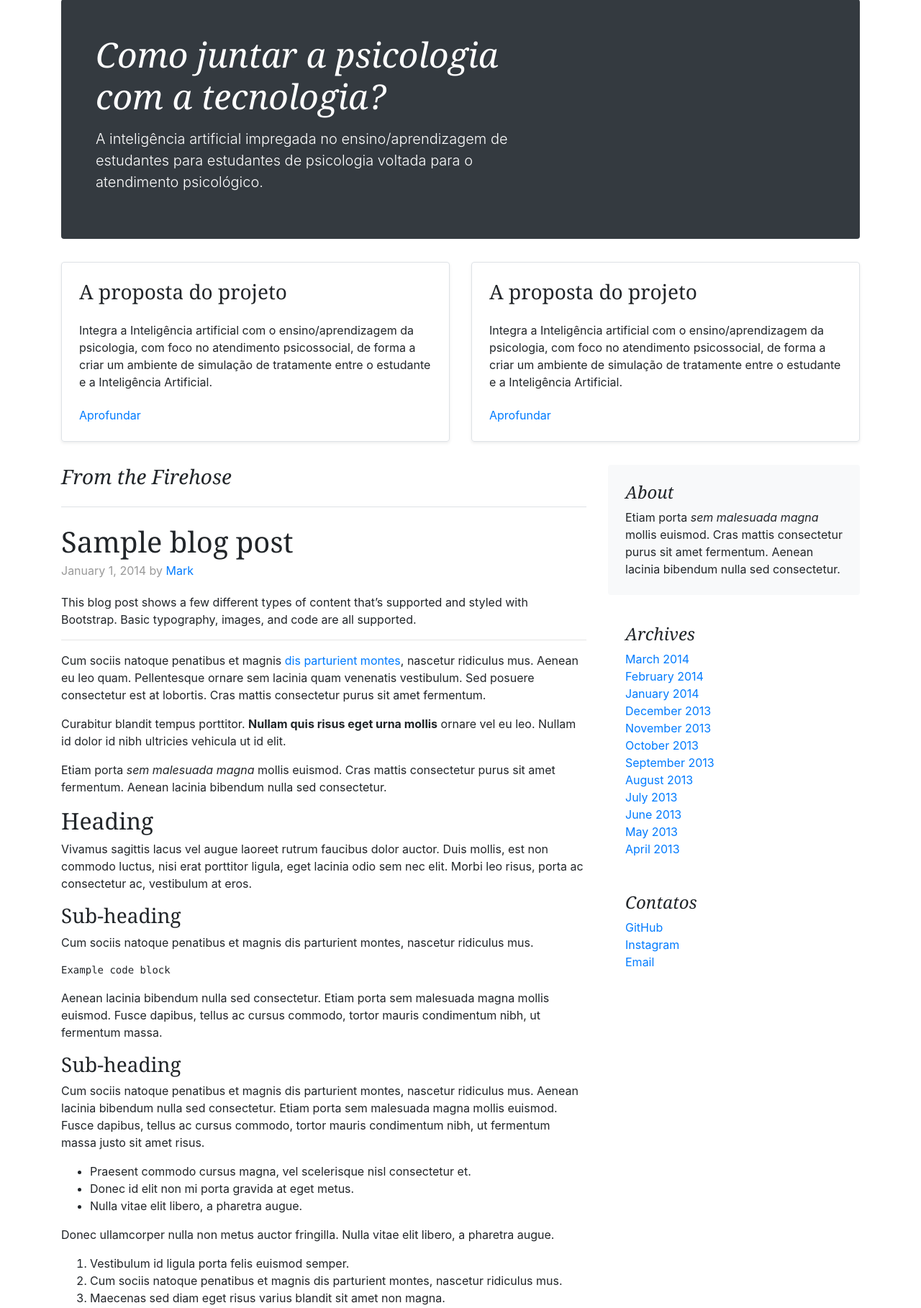
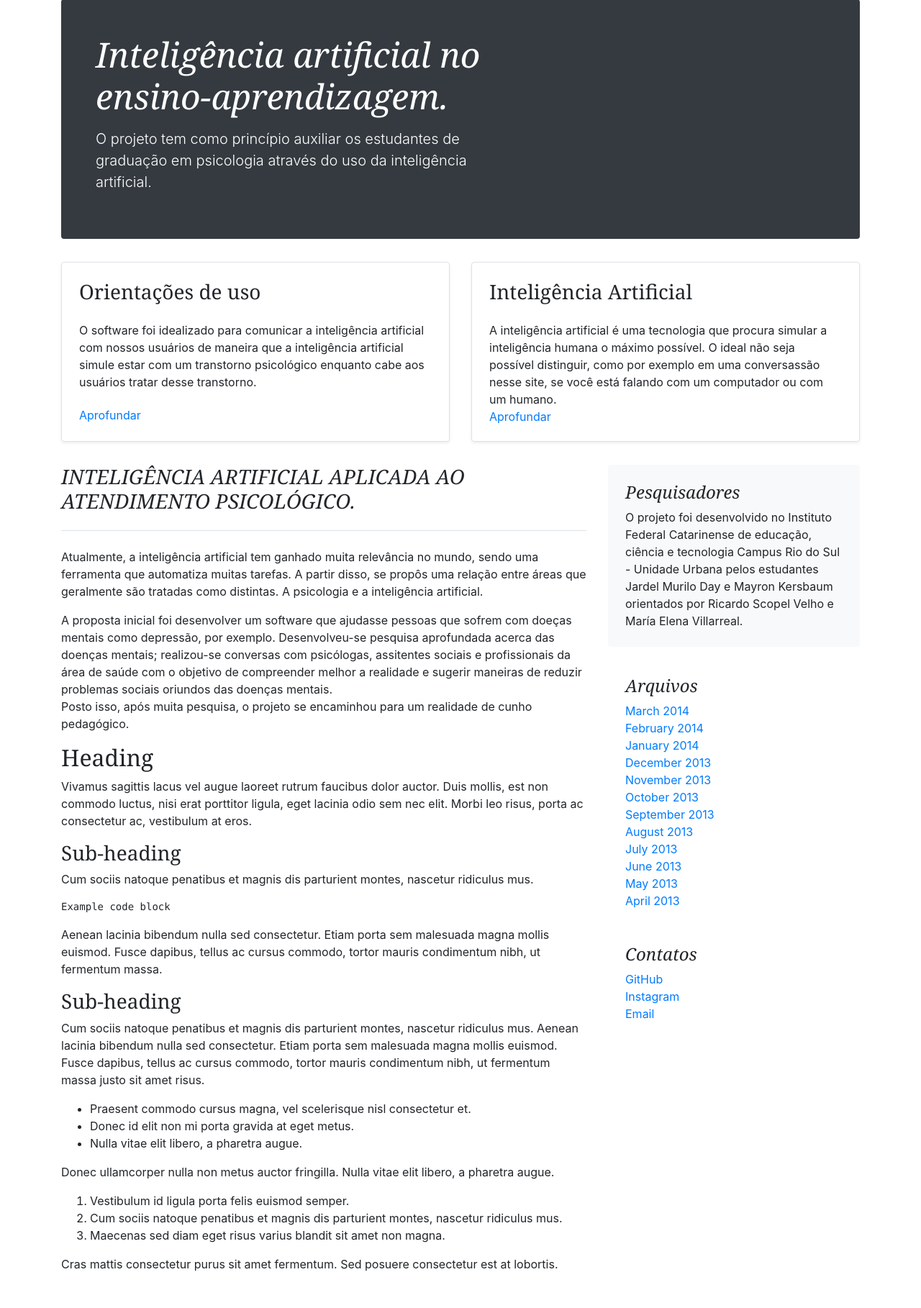
Before and after one commit to MayronKer/TCC, a Flask app: page /sobre.html in a window 1280 px wide. Shown: the part 122-1940 px from the top of the page at 72% size. Run offline with Flask 2, Linux system fonts and the light colour scheme; some libraries are stand-ins or nearby versions.

Commit message:
-> Texto parcial da página sobre.html

```diff
--- a/templates/sobre.html
+++ b/templates/sobre.html
@@ -41,8 +41,8 @@
 
   <div class="jumbotron p-4 p-md-5 text-white rounded bg-dark">
     <div class="col-md-7 px-0">
-      <h1 class="display-4 font-italic">Como juntar a psicologia com a tecnologia?</h1>
-      <p class="lead my-3">A inteligência artificial impregada no ensino/aprendizagem de estudantes para estudantes de psicologia voltada para o atendimento psicológico.</p>
+      <h1 class="display-4 font-italic">Inteligência artificial no ensino-aprendizagem.</h1>
+      <p class="lead my-3">O projeto tem como princípio auxiliar os estudantes de graduação em psicologia através do uso da inteligência artificial.</p>
       <!-- <p class="lead mb-0"><a href="#" class="text-white font-weight-bold">Continue reading...</a></p> -->
     </div>
   </div>
@@ -51,18 +51,18 @@
     <div class="col-md-6">
       <div class="row no-gutters border rounded overflow-hidden flex-md-row mb-4 shadow-sm h-md-250 position-relative">
         <div class="col p-4 d-flex flex-column position-static">
-          <h3 class="mb-4">A proposta do projeto</h3>
-          <p class="card-text mb-auto">Integra a Inteligência artificial com o ensino/aprendizagem da psicologia, com foco no atendimento psicossocial, de forma a criar um ambiente de simulação de tratamente entre o estudante e a Inteligência Artificial.</p>
-          <a href="#sobreProjeto" class="stretched-link scroll">Aprofundar</a>
+          <h3 class="mb-4">Orientações de uso</h3>
+          <p class="card-text mb-auto">O software foi idealizado para comunicar a inteligência artificial com nossos usuários de maneira que a inteligência artificial simule estar com um transtorno psicológico enquanto cabe aos usuários tratar desse transtorno.</p>
+          <a href="orientacoes.html" class="stretched-link scroll">Aprofundar</a>
         </div>
       </div>
     </div>
     <div class="col-md-6">
       <div class="row no-gutters border rounded overflow-hidden flex-md-row mb-4 shadow-sm h-md-250 position-relative">
         <div class="col p-4 d-flex flex-column position-static">
-          <h3 class="mb-4">A proposta do projeto</h3>
-          <p class="card-text mb-auto">Integra a Inteligência artificial com o ensino/aprendizagem da psicologia, com foco no atendimento psicossocial, de forma a criar um ambiente de simulação de tratamente entre o estudante e a Inteligência Artificial.</p>
-          <a href="#sobreProjeto" class="stretched-link scroll">Aprofundar</a>
+          <h3 class="mb-4">Inteligência Artificial</h3>
+          <p class="card-text mb-auto">A inteligência artificial é uma tecnologia que procura simular a inteligência humana o máximo possível. O ideal não seja possível distinguir, como por exemplo em uma conversassão nesse site, se você está falando com um computador ou com um humano.</p>
+          <a href="IA" class="stretched-link scroll">Aprofundar</a>
         </div>
       </div>
     </div>
@@ -75,21 +75,22 @@
   <div class="row">
     <div class="col-md-8 blog-main">
       <h3 class="pb-4 mb-4 font-italic border-bottom">
-        From the Firehose
+        INTELIGÊNCIA ARTIFICIAL APLICADA AO ATENDIMENTO PSICOLÓGICO.
       </h3>
-
       <div class="blog-post">
-        <h2 class="blog-post-title">Sample blog post</h2>
-        <p class="blog-post-meta">January 1, 2014 by <a href="#">Mark</a></p>
-
-        <p>This blog post shows a few different types of content that’s supported and styled with Bootstrap. Basic typography, images, and code are all supported.</p>
-        <hr>
-        <p>Cum sociis natoque penatibus et magnis <a href="#">dis parturient montes</a>, nascetur ridiculus mus. Aenean eu leo quam. Pellentesque ornare sem lacinia quam venenatis vestibulum. Sed posuere consectetur est at lobortis. Cras mattis consectetur purus sit amet fermentum.</p>
-        <blockquote>
-          <p>Curabitur blandit tempus porttitor. <strong>Nullam quis risus eget urna mollis</strong> ornare vel eu leo. Nullam id dolor id nibh ultricies vehicula ut id elit.</p>
-        </blockquote>
-        <p>Etiam porta <em>sem malesuada magna</em> mollis euismod. Cras mattis consectetur purus sit amet fermentum. Aenean lacinia bibendum nulla sed consectetur.</p>
-        <h2>Heading</h2>
+        <p>
+        Atualmente, a inteligência artificial tem ganhado muita relevância no mundo, sendo uma ferramenta que automatiza muitas tarefas.
+        A partir disso, se propôs uma relação entre áreas que geralmente são tratadas como distintas. A psicologia e a inteligência artificial.
+        </p>
+        A proposta inicial foi desenvolver um software que ajudasse pessoas que sofrem com doeças mentais como depressão, por exemplo.
+        Desenvolveu-se pesquisa aprofundada acerca das doenças mentais; realizou-se conversas com psicólogas, assitentes sociais e profissionais da área de saúde
+        com o objetivo de compreender melhor a realidade e sugerir maneiras de reduzir problemas sociais oriundos das doenças mentais.
+        <p>
+        Posto isso, após muita pesquisa, o projeto se encaminhou para um realidade de cunho pedagógico.
+        </p>
+        <p>
+        </p>
+            <h2>Heading</h2>
         <p>Vivamus sagittis lacus vel augue laoreet rutrum faucibus dolor auctor. Duis mollis, est non commodo luctus, nisi erat porttitor ligula, eget lacinia odio sem nec elit. Morbi leo risus, porta ac consectetur ac, vestibulum at eros.</p>
         <h3>Sub-heading</h3>
         <p>Cum sociis natoque penatibus et magnis dis parturient montes, nascetur ridiculus mus.</p>
@@ -110,48 +111,18 @@
         </ol>
         <p>Cras mattis consectetur purus sit amet fermentum. Sed posuere consectetur est at lobortis.</p>
       </div><!-- /.blog-post -->
-
-      <div class="blog-post">
-        <h2 class="blog-post-title">Another blog post</h2>
-        <p class="blog-post-meta">December 23, 2013 by <a href="#">Jacob</a></p>
-
-        <p>Cum sociis natoque penatibus et magnis <a href="#">dis parturient montes</a>, nascetur ridiculus mus. Aenean eu leo quam. Pellentesque ornare sem lacinia quam venenatis vestibulum. Sed posuere consectetur est at lobortis. Cras mattis consectetur purus sit amet fermentum.</p>
-        <blockquote>
-          <p>Curabitur blandit tempus porttitor. <strong>Nullam quis risus eget urna mollis</strong> ornare vel eu leo. Nullam id dolor id nibh ultricies vehicula ut id elit.</p>
-        </blockquote>
-        <p>Etiam porta <em>sem malesuada magna</em> mollis euismod. Cras mattis consectetur purus sit amet fermentum. Aenean lacinia bibendum nulla sed consectetur.</p>
-        <p>Vivamus sagittis lacus vel augue laoreet rutrum faucibus dolor auctor. Duis mollis, est non commodo luctus, nisi erat porttitor ligula, eget lacinia odio sem nec elit. Morbi leo risus, porta ac consectetur ac, vestibulum at eros.</p>
-      </div><!-- /.blog-post -->
-
-      <div class="blog-post">
-        <h2 class="blog-post-title">New feature</h2>
-        <p class="blog-post-meta">December 14, 2013 by <a href="#">Chris</a></p>
-
-        <p>Cum sociis natoque penatibus et magnis dis parturient montes, nascetur ridiculus mus. Aenean lacinia bibendum nulla sed consectetur. Etiam porta sem malesuada magna mollis euismod. Fusce dapibus, tellus ac cursus commodo, tortor mauris condimentum nibh, ut fermentum massa justo sit amet risus.</p>
-        <ul>
-          <li>Praesent commodo cursus magna, vel scelerisque nisl consectetur et.</li>
-          <li>Donec id elit non mi porta gravida at eget metus.</li>
-          <li>Nulla vitae elit libero, a pharetra augue.</li>
-        </ul>
-        <p>Etiam porta <em>sem malesuada magna</em> mollis euismod. Cras mattis consectetur purus sit amet fermentum. Aenean lacinia bibendum nulla sed consectetur.</p>
-        <p>Donec ullamcorper nulla non metus auctor fringilla. Nulla vitae elit libero, a pharetra augue.</p>
-      </div><!-- /.blog-post -->
-
       <nav class="blog-pagination">
         <a class="btn btn-outline-primary" href="#">Older</a>
         <a class="btn btn-outline-secondary disabled" href="#" tabindex="-1" aria-disabled="true">Newer</a>
       </nav>
-
     </div><!-- /.blog-main -->
-
     <aside class="col-md-4 blog-sidebar">
       <div class="p-4 mb-3 bg-light rounded">
-        <h4 class="font-italic">About</h4>
-        <p class="mb-0">Etiam porta <em>sem malesuada magna</em> mollis euismod. Cras mattis consectetur purus sit amet fermentum. Aenean lacinia bibendum nulla sed consectetur.</p>
+        <h4 class="font-italic">Pesquisadores</h4>
+        <p class="mb-0">O projeto foi desenvolvido no Instituto Federal Catarinense de educação, ciência e tecnologia Campus Rio do Sul - Unidade Urbana pelos estudantes Jardel Murilo Day e Mayron Kersbaum orientados por Ricardo Scopel Velho e María Elena Villarreal.</p>
       </div>
-
       <div class="p-4">
-        <h4 class="font-italic">Archives</h4>
+        <h4 class="font-italic">Arquivos</h4>
         <ol class="list-unstyled mb-0">
           <li><a href="#">March 2014</a></li>
           <li><a href="#">February 2014</a></li>
```
Also changed, not shown: run.py (added, +8 -0 lines).
